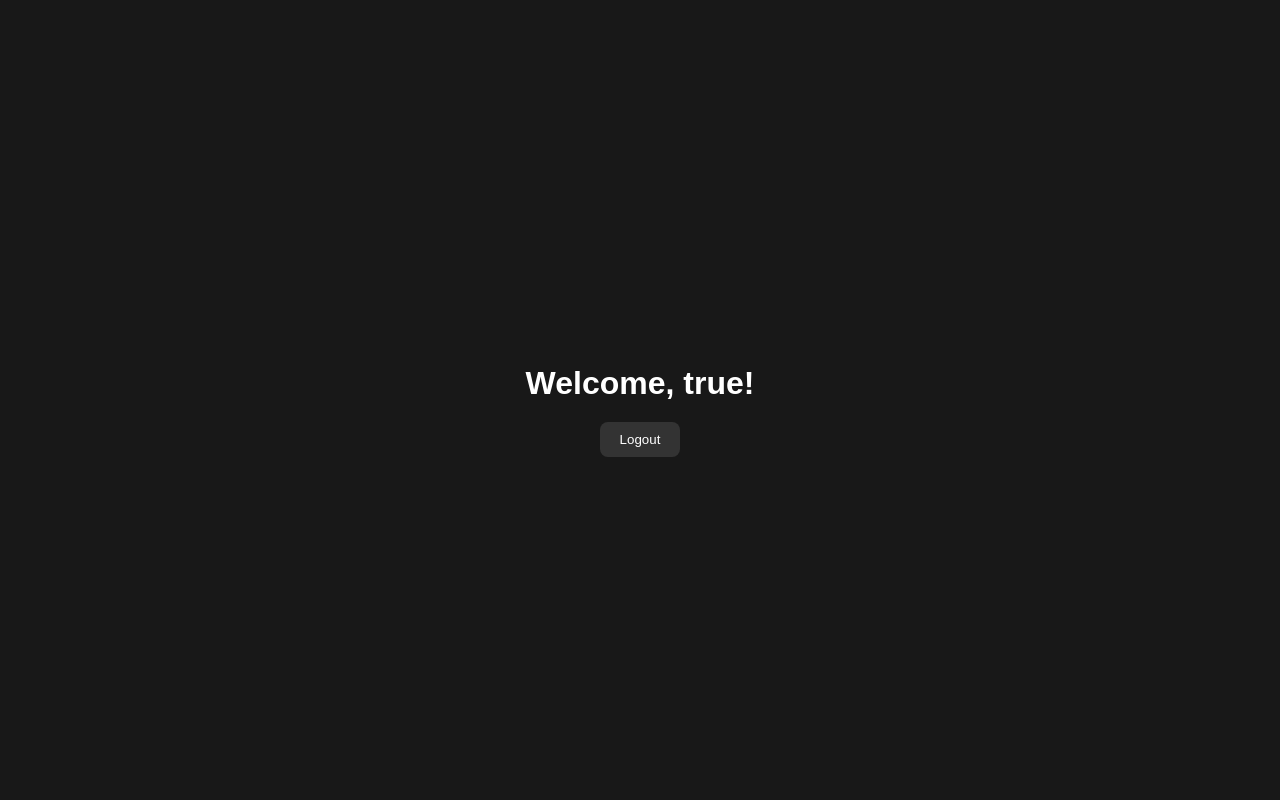
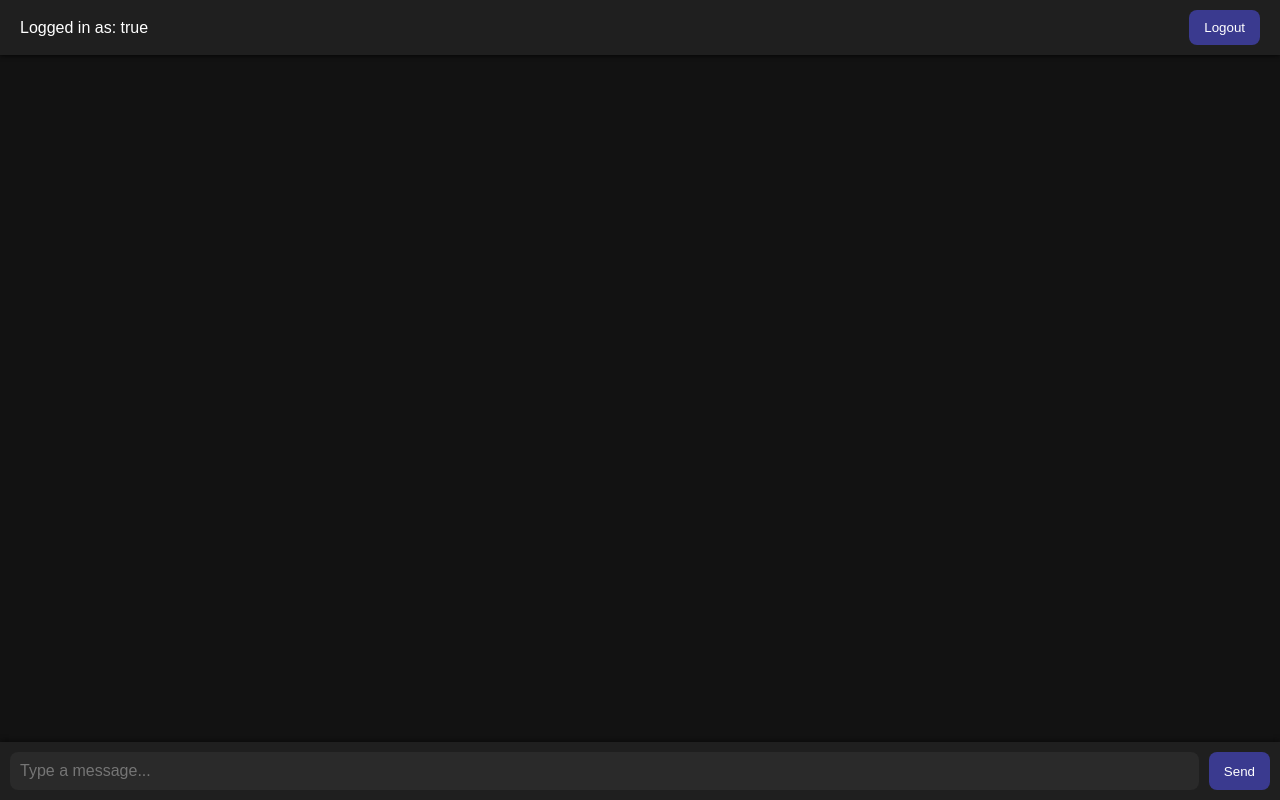
Before and after one commit to memegodmidaswastaken-lang/MEMECHAT, a plain HTML site: page main.html in a window 1280 px wide. Drawn offline with Linux system fonts and the light colour scheme; sample sign-in values are in the browser's storage.

Commit message:
Update main.html

```diff
--- a/main.html
+++ b/main.html
@@ -2,49 +2,135 @@
 <html lang="en">
 <head>
   <meta charset="UTF-8">
-  <title>MemeChat Main</title>
+  <title>MemeChat - Direct Chat</title>
   <style>
     body {
-      background: #181818;
+      margin: 0;
+      height: 100vh;
+      display: flex;
+      flex-direction: column;
+      background: #121212;
       color: white;
       font-family: Arial, sans-serif;
+    }
+
+    header {
+      background: #1f1f1f;
+      padding: 10px 20px;
+      display: flex;
+      justify-content: space-between;
+      align-items: center;
+      box-shadow: 0 0 5px black;
+    }
+
+    #chat-box {
+      flex: 1;
+      overflow-y: auto;
+      padding: 20px;
       display: flex;
       flex-direction: column;
-      align-items: center;
-      justify-content: center;
-      height: 100vh;
-      margin: 0;
+      gap: 10px;
     }
-    h1 { margin-bottom: 20px; }
+
+    .message {
+      max-width: 70%;
+      padding: 10px;
+      border-radius: 10px;
+      background: #2a2a2a;
+      word-wrap: break-word;
+    }
+
+    .own {
+      background: #3a3a8f;
+      align-self: flex-end;
+    }
+
+    footer {
+      display: flex;
+      padding: 10px;
+      background: #1f1f1f;
+      box-shadow: 0 -2px 5px rgba(0,0,0,0.4);
+    }
+
+    input {
+      flex: 1;
+      padding: 10px;
+      border: none;
+      border-radius: 8px;
+      background: #2a2a2a;
+      color: white;
+      font-size: 1em;
+    }
+
     button {
-      background: #333;
+      margin-left: 10px;
+      padding: 10px 15px;
+      background: #3a3a8f;
       color: white;
-      padding: 10px 20px;
       border: none;
       border-radius: 8px;
       cursor: pointer;
+      transition: 0.2s;
     }
+
     button:hover {
-      background: #555;
+      background: #5555ff;
     }
   </style>
 </head>
 <body>
-  <h1 id="welcome"></h1>
-  <button onclick="logout()">Logout</button>
+  <header>
+    <div id="user-info"></div>
+    <button onclick="logout()">Logout</button>
+  </header>
+
+  <div id="chat-box"></div>
+
+  <footer>
+    <input type="text" id="messageInput" placeholder="Type a message..." onkeypress="if(event.key==='Enter') sendMessage()">
+    <button onclick="sendMessage()">Send</button>
+  </footer>
 
   <script>
     const user = localStorage.getItem("loggedUser");
     if (!user) {
       window.location.href = "index.html";
     } else {
-      document.getElementById("welcome").textContent = "Welcome, " + user + "!";
+      document.getElementById("user-info").textContent = "Logged in as: " + user;
+    }
+
+    const chatBox = document.getElementById("chat-box");
+    let messages = JSON.parse(localStorage.getItem("messages") || "[]");
+
+    function renderMessages() {
+      chatBox.innerHTML = "";
+      messages.forEach(msg => {
+        const div = document.createElement("div");
+        div.classList.add("message");
+        if (msg.user === user) div.classList.add("own");
+        div.textContent = `${msg.user}: ${msg.text}`;
+        chatBox.appendChild(div);
+      });
+      chatBox.scrollTop = chatBox.scrollHeight;
+    }
+
+    function sendMessage() {
+      const input = document.getElementById("messageInput");
+      const text = input.value.trim();
+      if (!text) return;
+      const msg = { user, text, time: Date.now() };
+      messages.push(msg);
+      localStorage.setItem("messages", JSON.stringify(messages));
+      input.value = "";
+      renderMessages();
     }
 
     function logout() {
       localStorage.removeItem("loggedUser");
       window.location.href = "index.html";
     }
+
+    renderMessages();
   </script>
 </body>
 </html>
```
